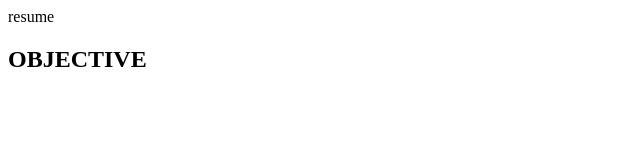
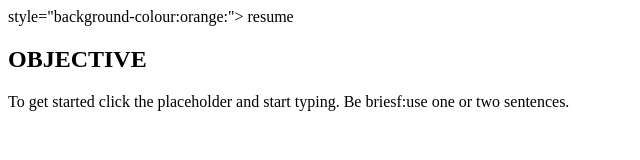
Before and after one commit to ResegoMolefe/resume, a plain HTML site: page index.html in a window 1280 px wide. Shown: the whole page, without its empty margins (0-640 px from the left). Drawn offline with Linux system fonts and the light colour scheme.

Commit message:
Update index.html

```diff
--- a/index.html
+++ b/index.html
@@ -1,9 +1,11 @@
 <!DOCTYPE.html>
 <html>
     <head>
+        style="background-colour:orange:">
     <tittle>resume</tittle>
-    <meta charset = "UFT8">
+    <meta charset = "UFT-8"
     </head>
     <body>
         <div>
             <h2>OBJECTIVE</h2>
+            <p>To get started click the placeholder and start typing. Be briesf:use one or two sentences.</p>
```
